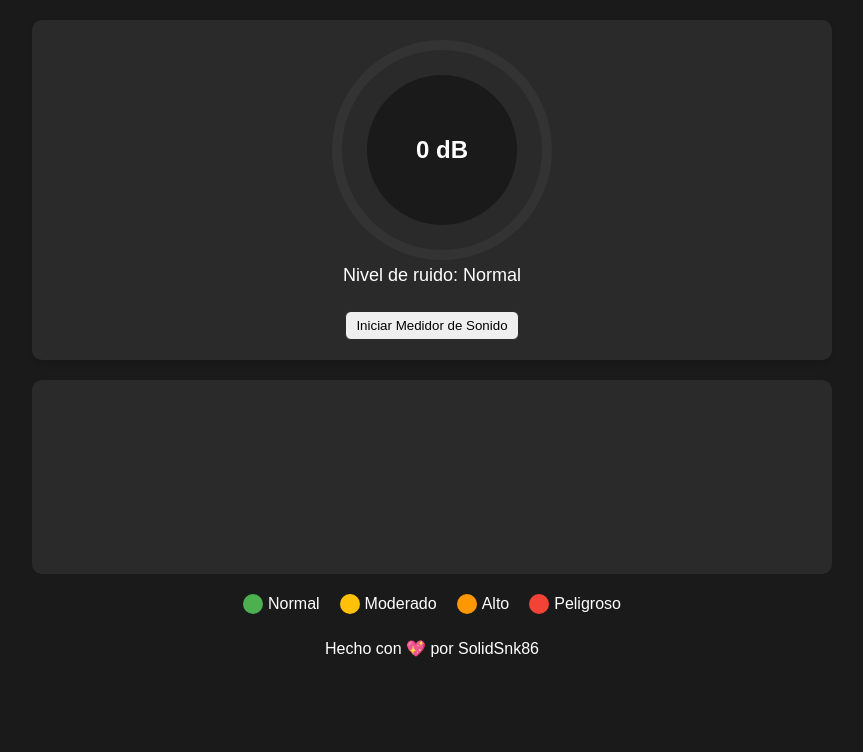
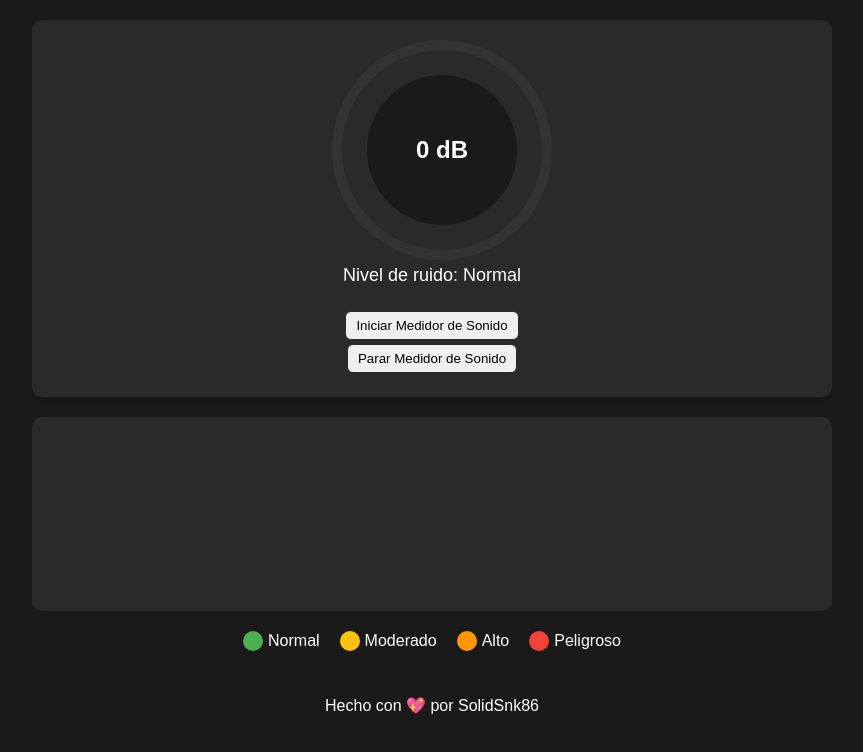
Before and after one commit to solidsnk86/sound-meter, a plain HTML site: page index.html in a window 1280 px wide. Shown: the whole page, without its empty margins (208-1071 px from the left). Drawn offline with nearby package versions, Linux system fonts and the light colour scheme.

Commit message:
updated buttons

```diff
--- a/index.html
+++ b/index.html
@@ -23,6 +23,7 @@
         </div>
         <div class="status">Nivel de ruido: Normal</div>
         <button id="start-button">Iniciar Medidor de Sonido</button>
+        <button id="stop-button">Parar Medidor de Sonido</button>
       </div>
 
       <div class="chart-container">
@@ -202,6 +203,9 @@
             }
           });
       });
+      document.getElementById("stop-button").addEventListener("click", () => {
+        location.reload();
+      });
     </script>
     <footer>
       <a href="https://github.com/solidsnk86">Hecho con 💖 por SolidSnk86</a>
--- a/src/index.js
+++ /dev/null
@@ -1,2 +0,0 @@
-// Configuración del gráfico
-import Chart from "https://cdnjs.cloudflare.com/ajax/libs/Chart.js/3.7.0/chart.min.js";
--- a/src/styles/style.css
+++ b/src/styles/style.css
@@ -72,18 +72,20 @@ body {
   font-size: 18px;
 }
 
-#start-button {
+#start-button,
+#stop-button {
   display: flex;
   justify-content: center;
   padding: 6px 10px;
-  margin: 0 auto;
+  margin: 4px auto;
   border: none;
   border: 1px solid #2a2a2a;
   border-radius: 6px;
   cursor: pointer;
 }
 
-#start-button:hover {
+#start-button:hover,
+#stop-button:hover {
   opacity: 0.8;
 }
 
@@ -114,7 +116,7 @@ body {
 }
 
 footer {
-  padding-top: 25px;
+  padding-top: 45px;
 }
 
 footer a {
```
